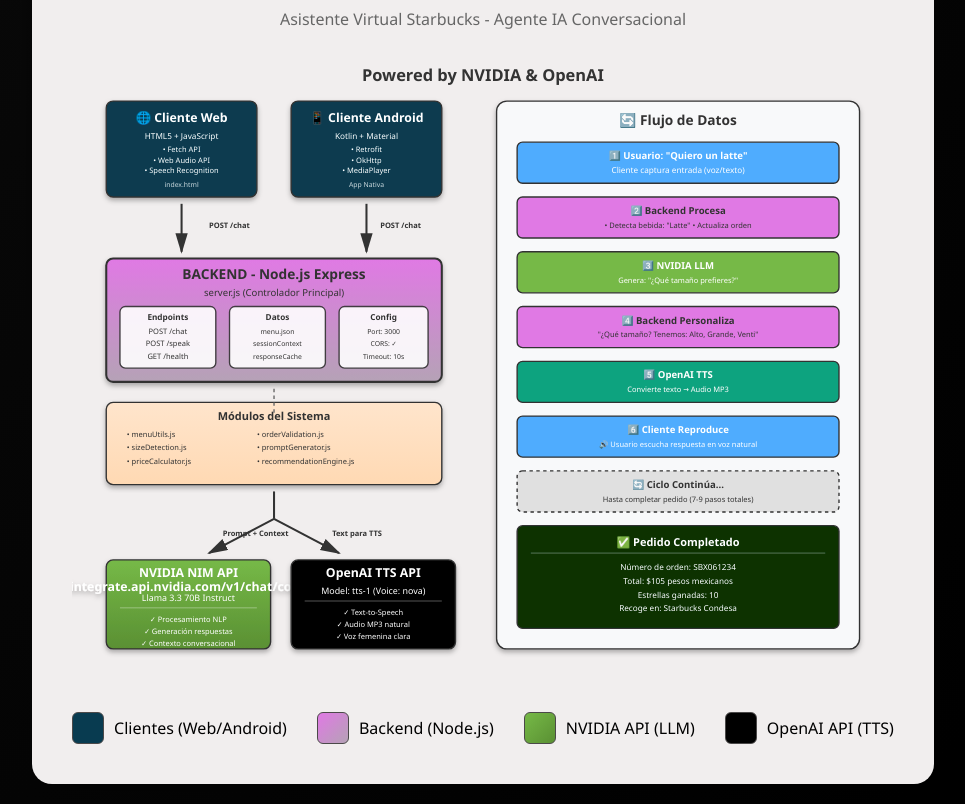
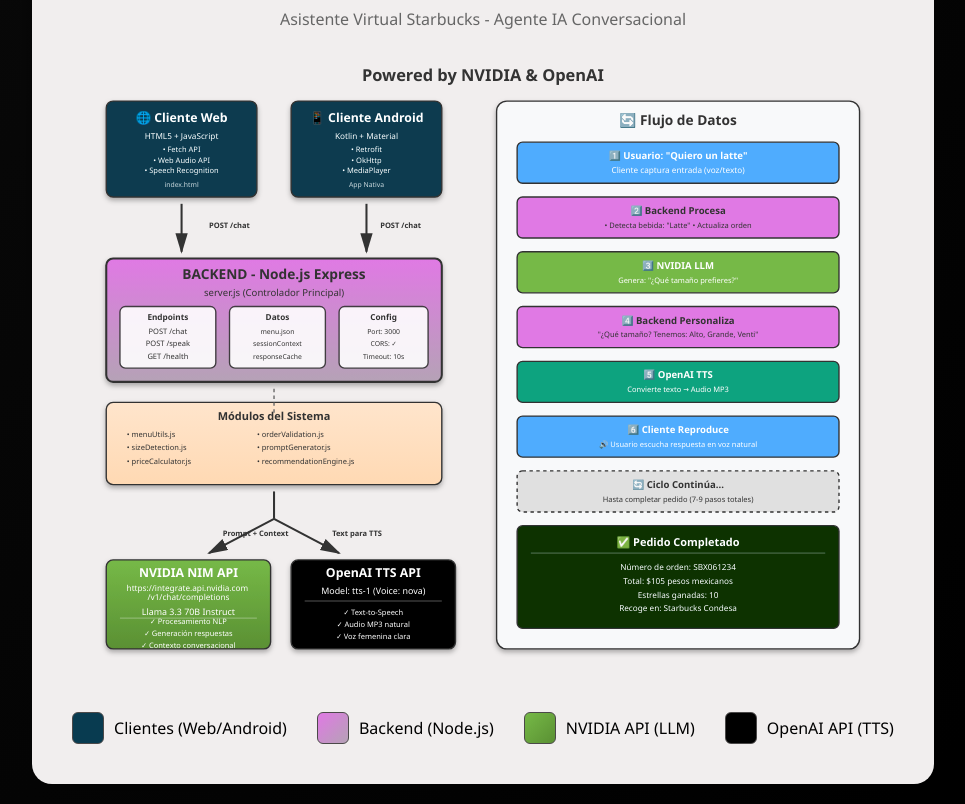
Before and after one commit to lidianaparada/geAI-SB, a website: page demo/arquitectura.html in a window 1280 px wide. Shown: the part 126-930 px from the top of the page, without its empty margins (157-1122 px from the left). Drawn offline with Linux system fonts and the light colour scheme.

Commit message:
fix arquitectura

```diff
--- a/demo/arquitectura.html
+++ b/demo/arquitectura.html
@@ -186,13 +186,15 @@
             <!-- NVIDIA API -->
             <g class="box" filter="url(#shadow)">
                 <rect x="50" y="730" width="240" height="130" rx="10" fill="url(#nvidiaGrad)" stroke="#333" stroke-width="2"/>
-                <text x="170" y="755" text-anchor="middle" font-size="18" font-weight="bold" fill="white"> NVIDIA NIM API</text>
-                <text x="170" y="775" text-anchor="middle" font-size="18" font-weight="bold" fill="white">https://integrate.api.nvidia.com/v1/chat/completions</text>
-                <text x="170" y="790" text-anchor="middle" font-size="13" fill="white">Llama 3.3 70B Instruct</text>
-                <line x1="70" y1="800" x2="270" y2="800" stroke="white" stroke-width="1" opacity="0.5"/>
-                <text x="170" y="820" text-anchor="middle" font-size="11" fill="white">✓ Procesamiento NLP</text>
-                <text x="170" y="838" text-anchor="middle" font-size="11" fill="white">✓ Generación respuestas</text>
-                <text x="170" y="856" text-anchor="middle" font-size="11" fill="white">✓ Contexto conversacional</text>
+                <text x="170" y="755" text-anchor="middle" font-size="18" font-weight="bold" fill="white"> NVIDIA NIM API</text><text x="170" y="775" text-anchor="middle" font-size="12" fill="white">
+                    <tspan x="170" dy="0">https://integrate.api.nvidia.com</tspan>
+                    <tspan x="170" dy="14">/v1/chat/completions</tspan>
+                  </text>
+                <text x="170" y="810" text-anchor="middle" font-size="13" fill="white">Llama 3.3 70B Instruct</text>
+                <line x1="70" y1="815" x2="270" y2="815" stroke="white" stroke-width="1" opacity="0.5"/>
+                <text x="170" y="823" text-anchor="middle" font-size="11" fill="white">✓ Procesamiento NLP</text>
+                <text x="170" y="841" text-anchor="middle" font-size="11" fill="white">✓ Generación respuestas</text>
+                <text x="170" y="859" text-anchor="middle" font-size="11" fill="white">✓ Contexto conversacional</text>
             </g>
 
             <!-- OpenAI API -->
```
